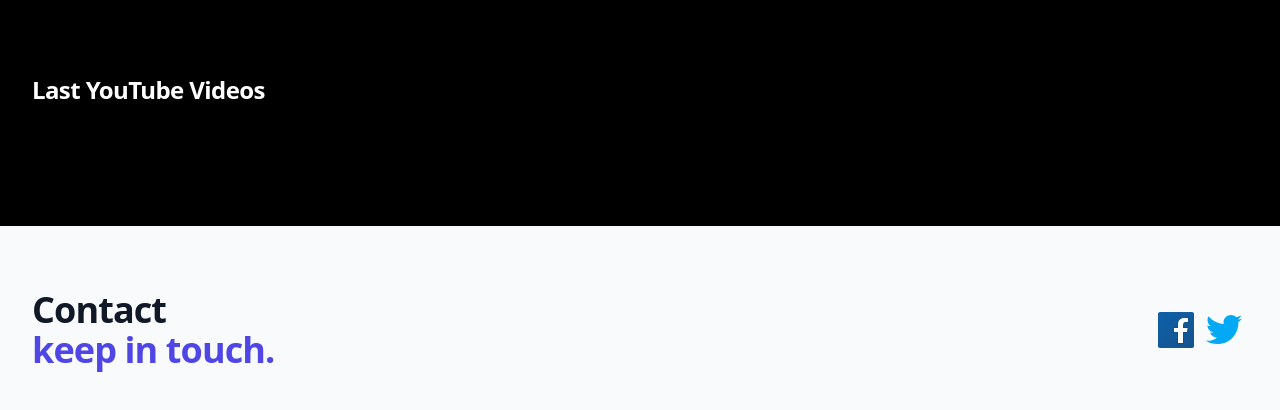
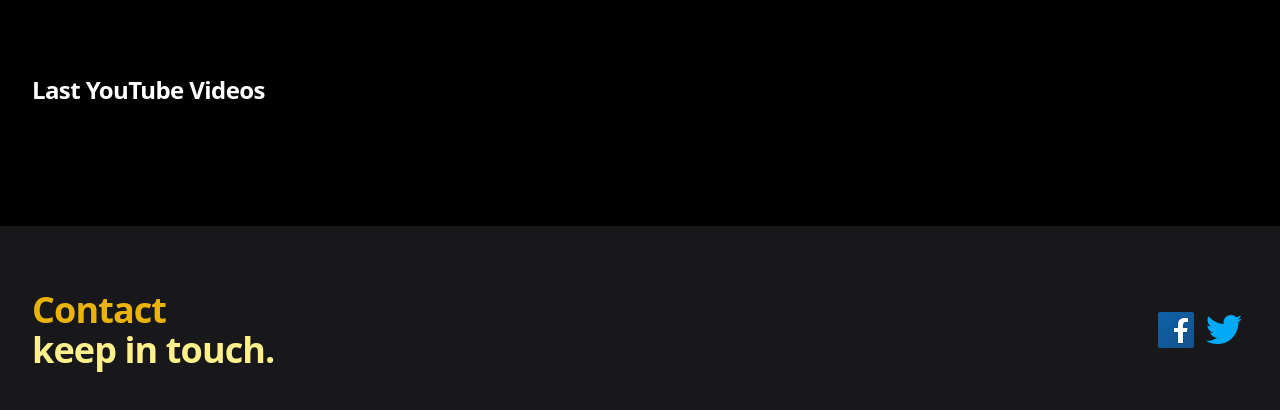
Before and after one commit to karinaramos/async-landing, a website: page src/index.html in a window 1280 px wide. Shown: the part 742-1152 px from the top of the page. Drawn offline with nearby package versions, Linux system fonts and the light colour scheme; no server answers.

Commit message:
change styles index

```diff
--- a/src/index.html
+++ b/src/index.html
@@ -65,11 +65,11 @@ Siendo uno de los ejemplos más importantes de la space opera (subgénero de cie
       </div>
     </div>
   </div>
-  <div class="bg-gray-50">
+  <div class="bg-zinc-900">
     <div class="max-w-7xl mx-auto py-12 px-4 sm:px-6 lg:py-16 lg:px-8 lg:flex lg:items-center lg:justify-between">
-      <h2 class="text-3xl font-extrabold tracking-tight text-gray-900 sm:text-4xl">
+      <h2 class="text-3xl font-extrabold tracking-tight text-yellow-500 sm:text-4xl">
         <span class="block">Contact</span>
-        <span class="block text-indigo-600">keep in touch.</span>
+        <span class="block text-yellow-200">keep in touch.</span>
       </h2>
       <div class="mt-8 flex lg:mt-0 lg:flex-shrink-0">
         <svg xmlns="http://www.w3.org/2000/svg" x="0px" y="0px" width="48" height="48" viewBox="0 0 48 48"
```
